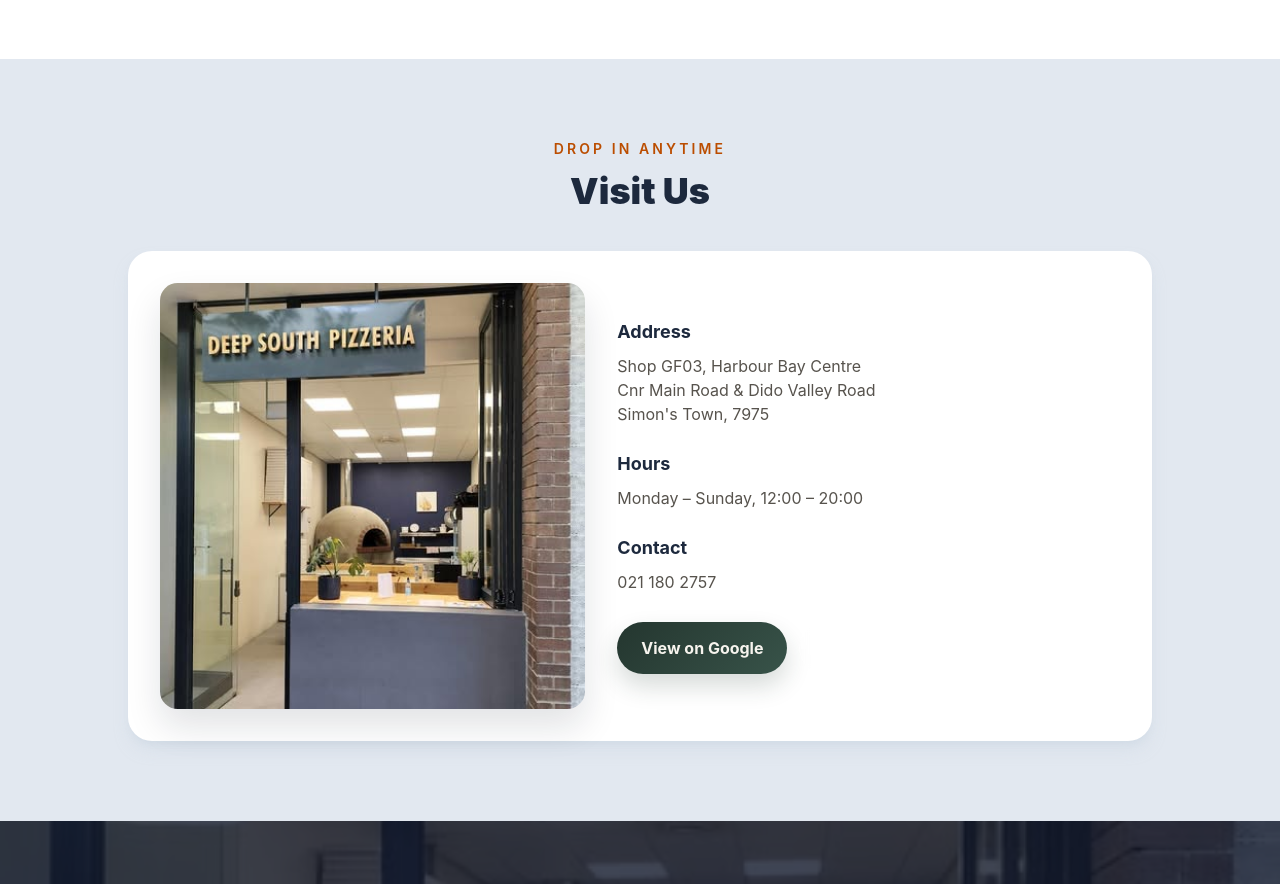
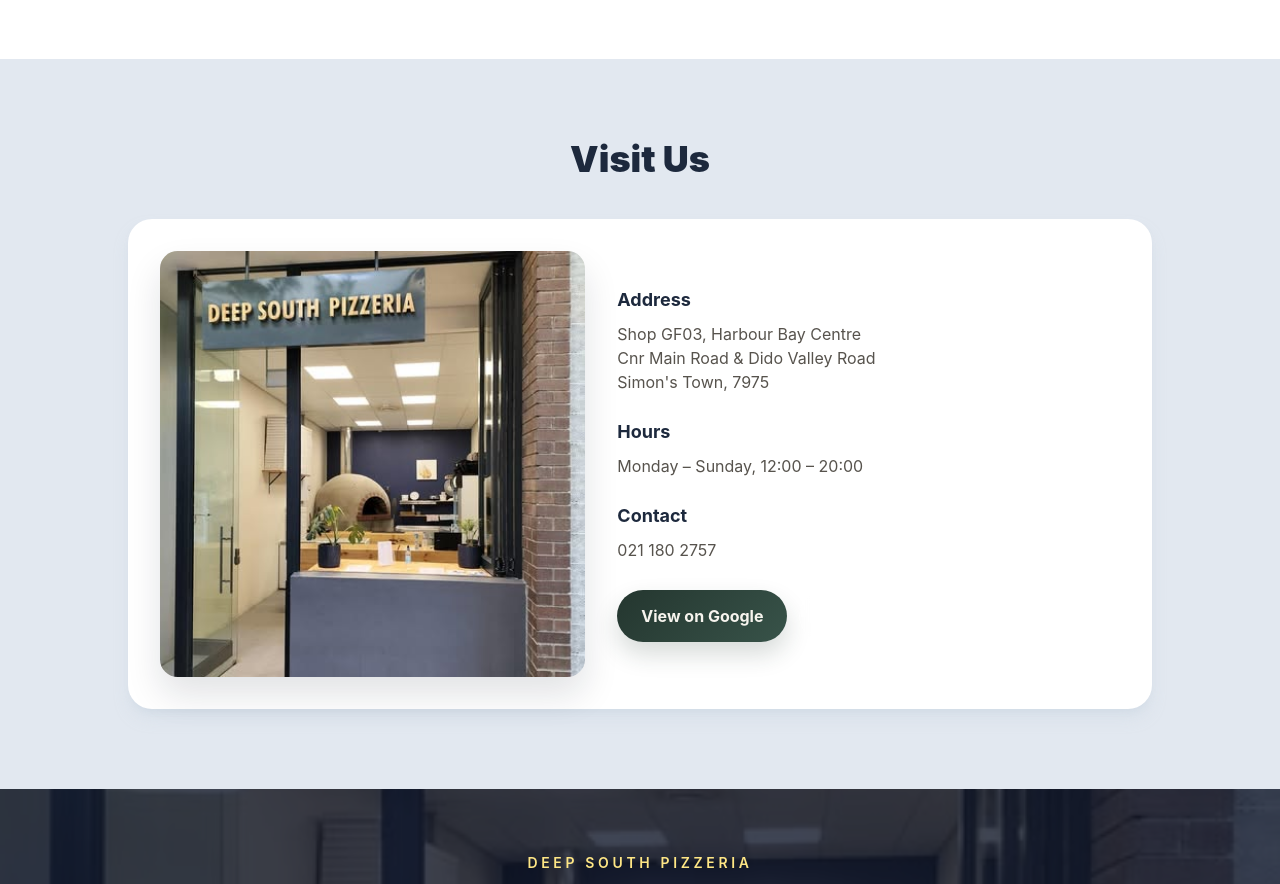
Before and after one commit to TristanMunnik/deep-south-pizzeria, a React (Vite) app: page / in a window 1280 px wide. Shown: the part 3040-3924 px from the top of the page. Built offline with nearby package versions, Linux system fonts and the light colour scheme.

Commit message:
removed some wording in visit section

```diff
--- a/src/components/Visits.jsx
+++ b/src/components/Visits.jsx
@@ -3,9 +3,6 @@
         <section id="visit" className="bg-slate-200 px-6 py-20">
             <div className="mx-auto max-w-5xl">
                 <div className="mb-10 text-center">
-                    <p className="mb-3 text-sm font-semibold uppercase tracking-[0.22em] text-amber-700">
-                        Drop in anytime
-                    </p>
                     <h2 className="text-3xl font-black text-slate-800 sm:text-4xl">Visit Us</h2>
                 </div>
 
```
